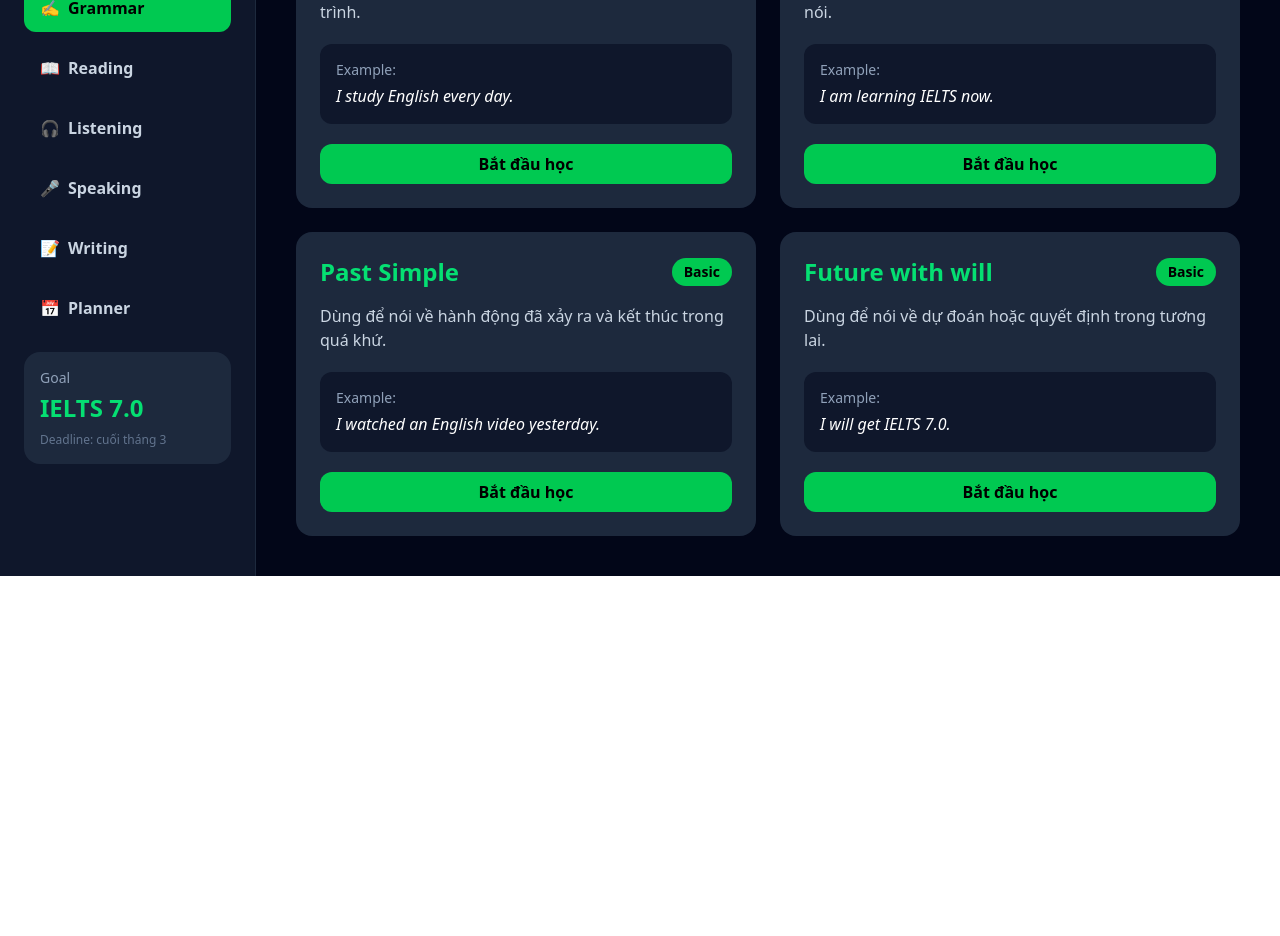
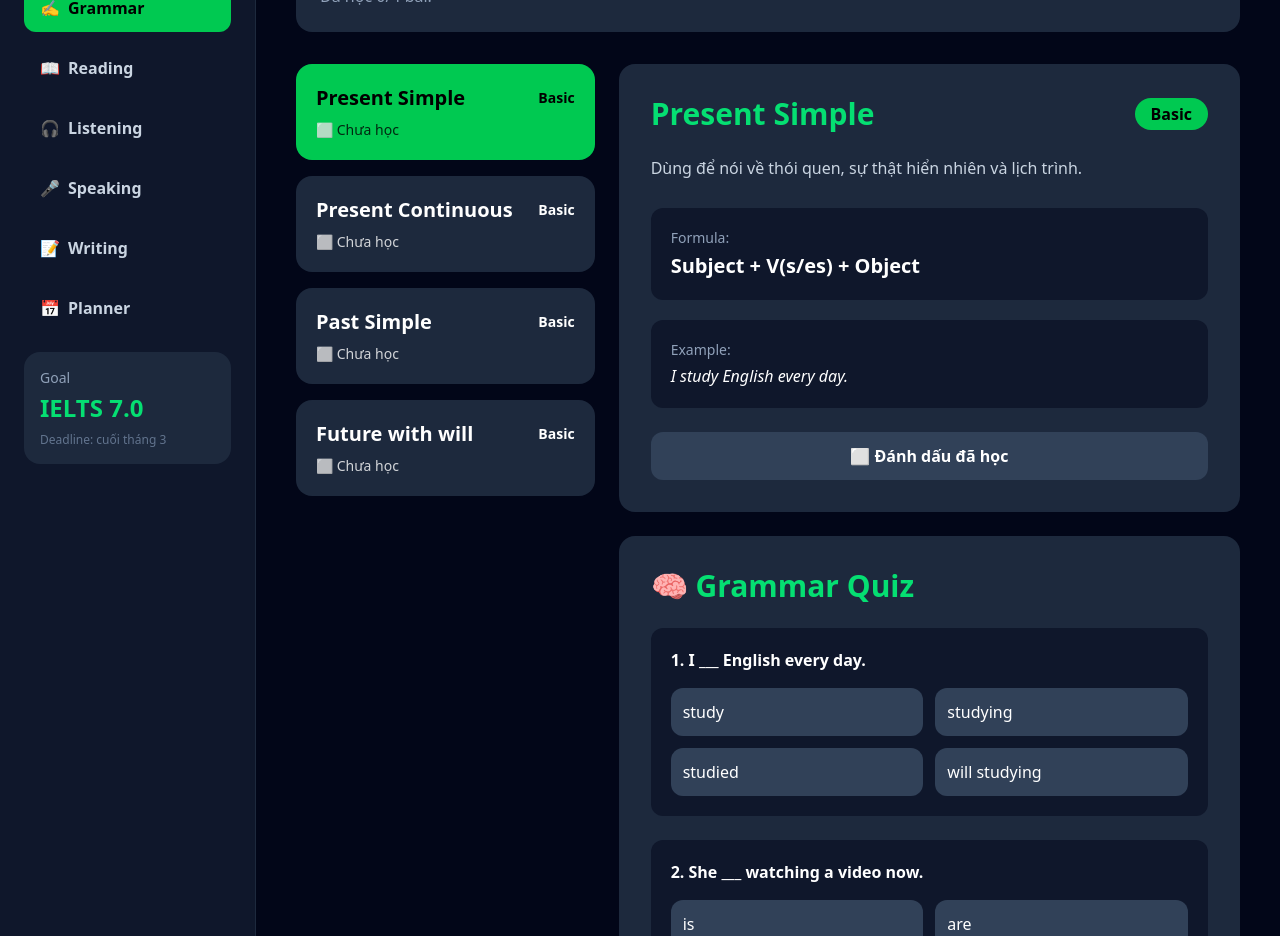
Before and after one commit to vominhhy369-svg/phoenix-ielts, a Next.js app: page /grammar in a window 1280 px wide. Shown: the part 260-1196 px from the top of the page. Before the commit the page ends 836 px from the top, so only its background shows below. Built offline with nearby package versions, Linux system fonts and the light colour scheme.

Commit message:
Improve grammar page

```diff
--- a/app/grammar/page.tsx
+++ b/app/grammar/page.tsx
@@ -1,69 +1,267 @@
+"use client";
+
+import { useEffect, useState } from "react";
+
 const lessons = [
   {
     title: "Present Simple",
     level: "Basic",
     description: "Dùng để nói về thói quen, sự thật hiển nhiên và lịch trình.",
+    formula: "Subject + V(s/es) + Object",
     example: "I study English every day.",
   },
   {
     title: "Present Continuous",
     level: "Basic",
     description: "Dùng để nói về hành động đang xảy ra tại thời điểm nói.",
+    formula: "Subject + am/is/are + V-ing",
     example: "I am learning IELTS now.",
   },
   {
     title: "Past Simple",
     level: "Basic",
     description: "Dùng để nói về hành động đã xảy ra và kết thúc trong quá khứ.",
+    formula: "Subject + V2/ed + Object",
     example: "I watched an English video yesterday.",
   },
   {
     title: "Future with will",
     level: "Basic",
     description: "Dùng để nói về dự đoán hoặc quyết định trong tương lai.",
+    formula: "Subject + will + V",
     example: "I will get IELTS 7.0.",
   },
 ];
 
+const quiz = [
+  {
+    question: "I ___ English every day.",
+    options: ["study", "studying", "studied", "will studying"],
+    answer: "study",
+  },
+  {
+    question: "She ___ watching a video now.",
+    options: ["is", "are", "am", "be"],
+    answer: "is",
+  },
+  {
+    question: "I ___ an English video yesterday.",
+    options: ["watch", "watched", "watching", "will watch"],
+    answer: "watched",
+  },
+  {
+    question: "I ___ get IELTS 7.0.",
+    options: ["am", "was", "will", "did"],
+    answer: "will",
+  },
+];
+
 export default function Grammar() {
+  const [selectedLesson, setSelectedLesson] = useState(lessons[0]);
+  const [completedLessons, setCompletedLessons] = useState<string[]>([]);
+  const [answers, setAnswers] = useState<string[]>([]);
+  const [score, setScore] = useState<number | null>(null);
+
+  useEffect(() => {
+    const saved = localStorage.getItem("completedGrammarLessons");
+
+    if (saved) {
+      setCompletedLessons(JSON.parse(saved));
+    }
+  }, []);
+
+  useEffect(() => {
+    localStorage.setItem(
+      "completedGrammarLessons",
+      JSON.stringify(completedLessons)
+    );
+  }, [completedLessons]);
+
+  const toggleLesson = (title: string) => {
+    if (completedLessons.includes(title)) {
+      setCompletedLessons(completedLessons.filter((item) => item !== title));
+    } else {
+      setCompletedLessons([...completedLessons, title]);
+    }
+  };
+
+  const chooseAnswer = (index: number, answer: string) => {
+    const newAnswers = [...answers];
+    newAnswers[index] = answer;
+    setAnswers(newAnswers);
+  };
+
+  const submitQuiz = () => {
+    let correct = 0;
+
+    quiz.forEach((item, index) => {
+      if (answers[index] === item.answer) {
+        correct++;
+      }
+    });
+
+    setScore(correct);
+  };
+
+  const resetQuiz = () => {
+    setAnswers([]);
+    setScore(null);
+  };
+
+  const progress = Math.round(
+    (completedLessons.length / lessons.length) * 100
+  );
+
   return (
     <div className="min-h-screen bg-slate-950 text-white p-10">
       <h1 className="text-5xl font-bold mb-3">✍️ Grammar</h1>
 
-      <p className="text-slate-400 mb-10">
+      <p className="text-slate-400 mb-8">
         Học ngữ pháp IELTS từ cơ bản đến nâng cao.
       </p>
 
-      <div className="grid grid-cols-2 gap-6">
-        {lessons.map((lesson) => (
+      <div className="bg-slate-800 rounded-2xl p-6 mb-8">
+        <div className="flex justify-between mb-3">
+          <p className="font-bold">Tiến độ Grammar</p>
+          <p className="text-green-400 font-bold">{progress}%</p>
+        </div>
+
+        <div className="w-full h-4 bg-slate-700 rounded-full">
           <div
-            key={lesson.title}
-            className="bg-slate-800 rounded-2xl p-6 hover:bg-slate-700 transition"
-          >
-            <div className="flex justify-between items-center">
-              <h2 className="text-2xl font-bold text-green-400">
-                {lesson.title}
+            className="h-4 bg-green-500 rounded-full"
+            style={{ width: `${progress}%` }}
+          ></div>
+        </div>
+
+        <p className="mt-3 text-slate-400">
+          Đã học {completedLessons.length}/{lessons.length} bài.
+        </p>
+      </div>
+
+      <div className="grid grid-cols-1 xl:grid-cols-3 gap-6">
+        <div className="xl:col-span-1 space-y-4">
+          {lessons.map((lesson) => (
+            <button
+              key={lesson.title}
+              onClick={() => setSelectedLesson(lesson)}
+              className={`w-full text-left rounded-2xl p-5 transition ${
+                selectedLesson.title === lesson.title
+                  ? "bg-green-500 text-black"
+                  : "bg-slate-800 hover:bg-slate-700"
+              }`}
+            >
+              <div className="flex justify-between items-center">
+                <h2 className="font-bold text-xl">{lesson.title}</h2>
+                <span className="text-sm font-bold">{lesson.level}</span>
+              </div>
+
+              <p className="mt-2 text-sm opacity-80">
+                {completedLessons.includes(lesson.title)
+                  ? "✅ Đã học"
+                  : "⬜ Chưa học"}
+              </p>
+            </button>
+          ))}
+        </div>
+
+        <div className="xl:col-span-2">
+          <div className="bg-slate-800 rounded-2xl p-8 mb-6">
+            <div className="flex justify-between items-center mb-5">
+              <h2 className="text-3xl font-bold text-green-400">
+                {selectedLesson.title}
               </h2>
 
-              <span className="bg-green-500 text-black px-3 py-1 rounded-full text-sm font-bold">
-                {lesson.level}
+              <span className="bg-green-500 text-black px-4 py-1 rounded-full font-bold">
+                {selectedLesson.level}
               </span>
             </div>
 
-            <p className="mt-4 text-slate-300">
-              {lesson.description}
+            <p className="text-slate-300 leading-8">
+              {selectedLesson.description}
             </p>
 
-            <div className="mt-5 bg-slate-900 rounded-xl p-4">
-              <p className="text-slate-400 text-sm">Example:</p>
-              <p className="mt-1 italic">{lesson.example}</p>
+            <div className="mt-6 bg-slate-900 rounded-xl p-5">
+              <p className="text-slate-400 text-sm">Formula:</p>
+              <p className="mt-1 text-xl font-bold">
+                {selectedLesson.formula}
+              </p>
             </div>
 
-            <button className="mt-5 w-full bg-green-500 text-black py-2 rounded-xl font-bold">
-              Bắt đầu học
+            <div className="mt-5 bg-slate-900 rounded-xl p-5">
+              <p className="text-slate-400 text-sm">Example:</p>
+              <p className="mt-1 italic">{selectedLesson.example}</p>
+            </div>
+
+            <button
+              onClick={() => toggleLesson(selectedLesson.title)}
+              className={`mt-6 w-full py-3 rounded-xl font-bold ${
+                completedLessons.includes(selectedLesson.title)
+                  ? "bg-green-500 text-black"
+                  : "bg-slate-700 text-white"
+              }`}
+            >
+              {completedLessons.includes(selectedLesson.title)
+                ? "✅ Đã học"
+                : "⬜ Đánh dấu đã học"}
             </button>
           </div>
-        ))}
+
+          <div className="bg-slate-800 rounded-2xl p-8">
+            <h2 className="text-3xl font-bold text-green-400 mb-6">
+              🧠 Grammar Quiz
+            </h2>
+
+            <div className="space-y-6">
+              {quiz.map((item, index) => (
+                <div key={item.question} className="bg-slate-900 rounded-xl p-5">
+                  <h3 className="font-bold mb-4">
+                    {index + 1}. {item.question}
+                  </h3>
+
+                  <div className="grid grid-cols-2 gap-3">
+                    {item.options.map((option) => (
+                      <button
+                        key={option}
+                        onClick={() => chooseAnswer(index, option)}
+                        className={`p-3 rounded-xl text-left ${
+                          answers[index] === option
+                            ? "bg-green-500 text-black font-bold"
+                            : "bg-slate-700 hover:bg-slate-600"
+                        }`}
+                      >
+                        {option}
+                      </button>
+                    ))}
+                  </div>
+                </div>
+              ))}
+            </div>
+
+            <div className="flex gap-4 mt-8">
+              <button
+                onClick={submitQuiz}
+                className="bg-green-500 text-black px-8 py-3 rounded-xl font-bold"
+              >
+                Nộp bài
+              </button>
+
+              <button
+                onClick={resetQuiz}
+                className="bg-slate-700 px-8 py-3 rounded-xl font-bold"
+              >
+                Làm lại
+              </button>
+            </div>
+
+            {score !== null && (
+              <div className="mt-6 bg-slate-900 rounded-xl p-5">
+                <h3 className="text-2xl font-bold text-green-400">
+                  Kết quả: {score}/{quiz.length}
+                </h3>
+              </div>
+            )}
+          </div>
+        </div>
       </div>
     </div>
   );
```
